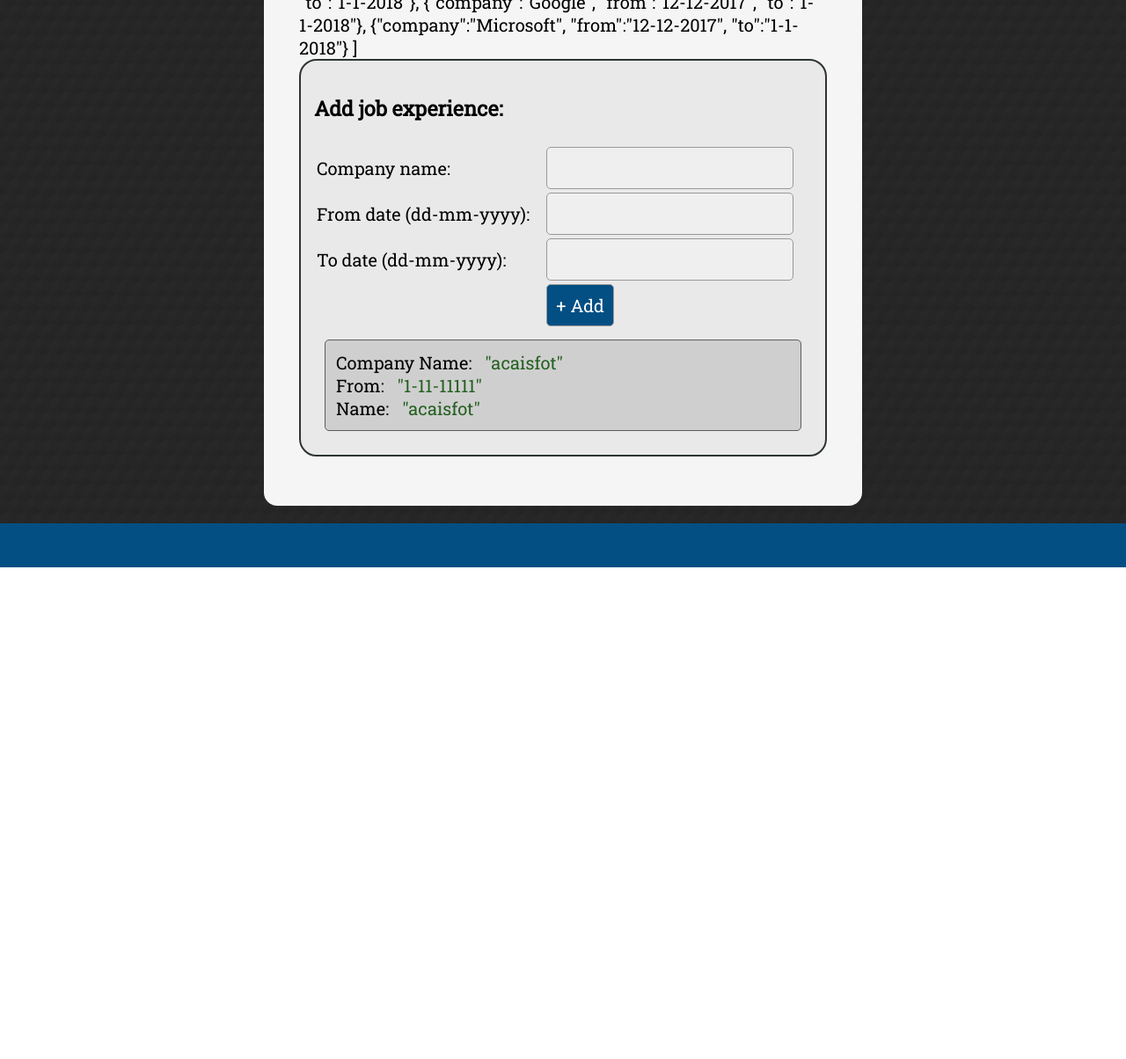
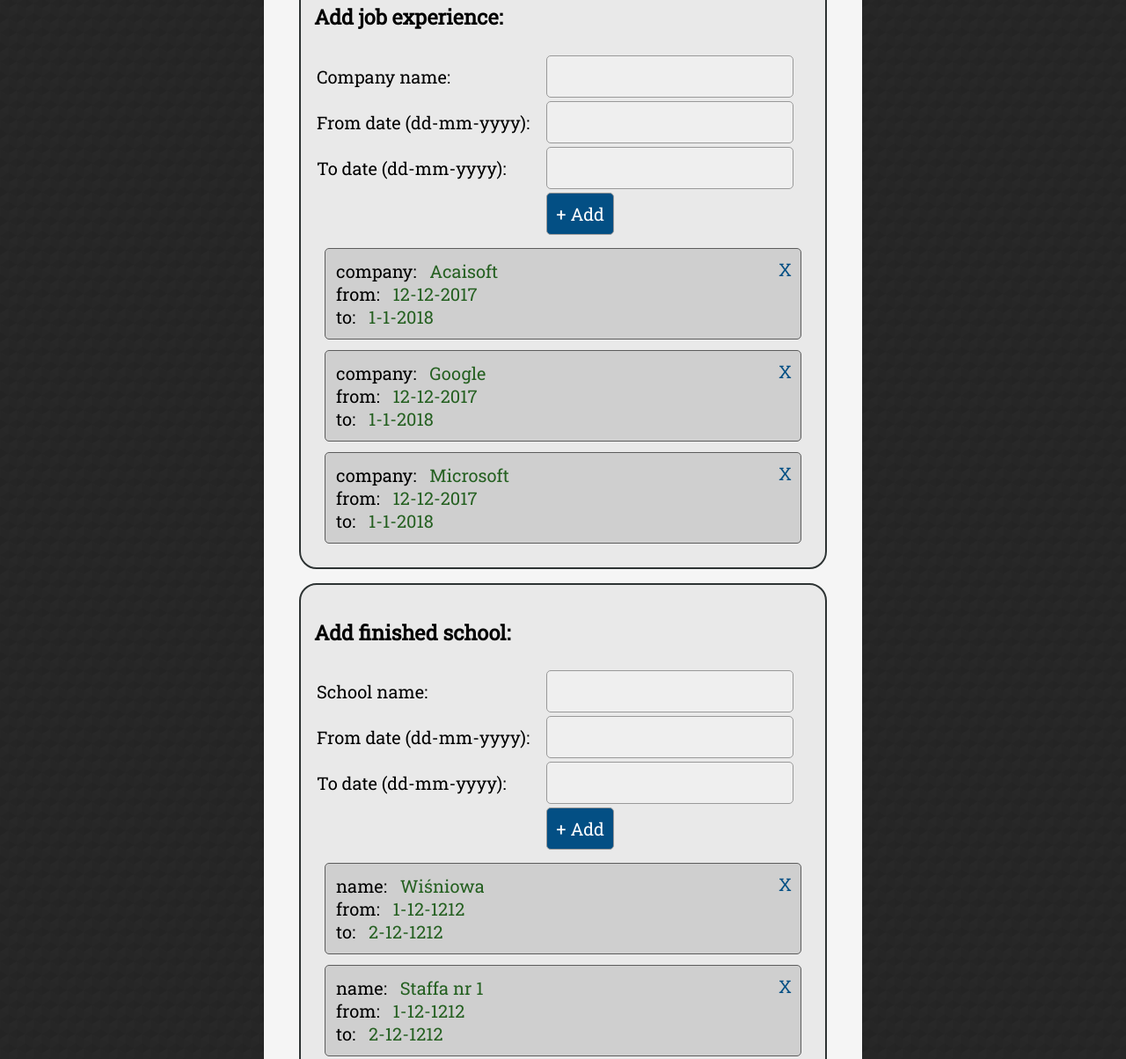
Before and after one commit to Angael/CV-Project, a plain HTML site: page profileEdit.html in a window 1280 px wide. Shown: the part 1459-2663 px from the top of the page at 88% size. Before the commit the page ends 2104 px from the top, so only its background shows below. Drawn offline with nearby package versions, Linux system fonts and the light colour scheme.

Commit message:
with bug in updateobjectsinarray or smth

```diff
--- a/profileEdit.html
+++ b/profileEdit.html
@@ -12,7 +12,7 @@
 <div class="header"><img style="display:block; transform:translate(5px, 5px); width:60px; height:60px;  border-radius:40px;" src="img/lo.jpg"/></div>
 	<div class="centered">
 		<h2>Edit Your Profile</h2>
-		<form action>
+
 		<div id="profile-container" class="tile" >
 		<div class="section"><form>
 		<table><tr><h3>Edit your name:</h3></tr>
@@ -43,25 +43,61 @@
 			<tr><td></td><td><input type="button" value="Save"></td></tr>
 		</table></form>
 		</div>
-			"jobexperience": [
-			{"company":"Acaisoft", "from":"12-12-2017", "to":"1-1-2018"},
-			{"company":"Google", "from":"12-12-2017", "to":"1-1-2018"},
-			{"company":"Microsoft", "from":"12-12-2017", "to":"1-1-2018"}
-			]<div class="section"><form>
+
+		<div class="section"><form id="jobexperienceform">
 			<table><tr><h3>Add job experience:</h3></tr>
-				<tr><td>Company name: </td><td><input id="companyName"/><br></td></tr>
-				<tr><td>From date (dd-mm-yyyy):</td><td><input id="companyFrom"/><br></td></tr>
-				<tr><td>To date (dd-mm-yyyy): </td><td><input id="companyTo"/><br></td></tr>
-				<tr><td></td><td><input type="button" value="+ Add"></td></tr>
+				<tr><td>Company name: </td><td><input name="company" id="companyName"/><br></td></tr>
+				<tr><td>From date (dd-mm-yyyy):</td><td><input name="from" id="companyFrom"/><br></td></tr>
+				<tr><td>To date (dd-mm-yyyy): </td><td><input name="to" id="companyTo"/><br></td></tr>
+				<tr><td></td><td><input type="button" onclick="addObjectToArray('jobexperienceform',jsonProfile.jobexperience, 'jobexperiencelist')" value="+ Add"></td></tr>
 			</table></form>
-			<div id="jobexperiencelist">
-				<div class="objectInArray">
-					<div class="line"><span class="key"> Company Name:</span><span class="value">"acaisfot"</span></div>
-					<div class="line"><span class="key">From:</span><span class="value">"1-11-11111"</span></div>
-					<div class="line"><span class="key">Name:</span><span class="value">"acaisfot"</span></div>
-				</div>
+			<div id="jobexperiencelist" data-json="jobexperience"></div>
 		</div>
 
+			<div class="section"><form id="schoolsform">
+				<table><tr><h3>Add finished school:</h3></tr>
+					<tr><td>School name: </td><td><input name="name" id="schoolName"/><br></td></tr>
+					<tr><td>From date (dd-mm-yyyy):</td><td><input name="from" id="schoolFrom"/><br></td></tr>
+					<tr><td>To date (dd-mm-yyyy): </td><td><input name="to" id="schoolTo"/><br></td></tr>
+					<tr><td></td><td><input type="button" onclick="addObjectToArray('schoolsform',jsonProfile.schools, 'schoolslist')" value="+ Add"></td></tr>
+				</table></form>
+				<div id="schoolslist" data-json="schools"></div>
+			</div>
+
+			<!--<div class="section"><form id="jobexperienceform">-->
+				<!--<table><tr><h3>Add job experience:</h3></tr>-->
+					<!--<tr><td>Company name: </td><td><input name="company" id="companyName"/><br></td></tr>-->
+					<!--<tr><td>From date (dd-mm-yyyy):</td><td><input name="from" id="companyFrom"/><br></td></tr>-->
+					<!--<tr><td>To date (dd-mm-yyyy): </td><td><input name="to" id="companyTo"/><br></td></tr>-->
+					<!--<tr><td></td><td><input type="button" onclick="addObjectToArray('jobexperienceform',jsonProfile.jobexperience, 'jobexperiencelist')" value="+ Add"></td></tr>-->
+				<!--</table></form>-->
+				<!--<div id="jobexperiencelist" data-json="jobexperience"></div>-->
+			<!--</div>-->
+		<!--
+		<div class="section"><form>
+		<table>
+			<tr><td>First Name: </td><td><input id="name"/><br></td></tr>
+			<tr><td>Second Name: </td><td><input id="name2"/><br></td></tr>
+			<tr><td></td><td><input type="submit"></td></tr>
+		</table></form>
+		</div>
+			<tr><td>Age: </td><td><input id="age"/><br></td></tr>
+			<tr><td>Tel: </td><td><input id="tel"/><br></td></tr>
+			<tr><td>Address: </td><td><input id="address"/><br></td></tr>
+			<tr><td>Job Experience: </td><td><input id="jobexperience"/><br></td></tr>
+			<tr><td>Schools: </td><td><input id="schools"/><br></td></tr>
+			<tr><td>Skills: </td><td><input id="skills"/><br></td></tr>
+			<tr><td>Intrests: </td><td><input id="intrests"/><br></td></tr>
+			<tr><td>Languages: </td><td><input id="languages" disabled/><br></td></tr>
+			<tr><input id="saveBtn" type="button" value="Save"/></td></tr>
+		</table>-->
+		</div>
+
+		</form>
+	</div>
+
+	<div class="footer"></div>
+</body>
 <script>
     //TODO: Group this code with other code, For now it is here for clarity purposes
     //List capability script
@@ -79,9 +115,18 @@
         "address2": "Warsaw 02-540",
         "country":"Poland",
         "jobexperience": [
-                        {"company":"Acaisoft", "from":"12-12-2017", "to":"1-1-2018"},
-                        {"company":"Google", "from":"12-12-2017", "to":"1-1-2018"},
-                        {"company":"Microsoft", "from":"12-12-2017", "to":"1-1-2018"}
+            {"company":"Acaisoft",
+                "from":"12-12-2017",
+                "to":"1-1-2018"
+            },
+            {"company":"Google",
+                "from":"12-12-2017",
+                "to":"1-1-2018"
+            },
+            {"company":"Microsoft",
+                "from":"12-12-2017",
+                "to":"1-1-2018"
+            }
         ],
         "schools": [
             {"name":"Wiśniowa",
@@ -153,73 +198,51 @@
             }]
     };
 
-				function addObjectInArray(){
+    function addObjectToArray(form, category, listToAppend){
+        var fields = {};
+        $("#"+form).find("input:not([type=button])").each(function() {
+            fields[this.name] = $(this).val();
+        });
+        category.unshift(fields);
+        updateObjectsInArray(category, listToAppend);
+    }
+    function updateObjectsInArray(category, listToAppend){
         //iterate different objects in array of f.e jobexperience
+        var obj;
         var line;
         var key;
         var value;
-				    for(var i = 0, len = jsonProfile.jobexperience.length ; i < len ; i++){
+        $("#"+listToAppend).empty();
+        for(var i = 0 ; i < category.length ; i++){
+            console.log(i);
             //iterate keys in object (f.e. company, from, to)
-                        for(var j = 0, len = Object.keys( jsonProfile.jobexperience[i] ).length ; j < len ; j++){
-							//console.log(Object.keys(jsonProfile.jobexperience[i])[j]);
+            obj = $("<div>").addClass("objectInArray");
+            for(var j = 0 ; j < Object.keys( category[i] ).length ; j++){
+                //console.log(Object.keys(category[i])[j]);
                 line = $("<div>").addClass("line");
-							key = $("<span>").addClass("key");
-                            value = $("<span>").addClass("value");
-
+                key = $("<span>").addClass("key").text( Object.keys(category[i])[j] +": ");
+                value = $("<span>").addClass("value").text( category[i][Object.keys(category[i])[j]]);
+                line.append(key, value).appendTo(obj);	//
+            }
+            //append the X button
+            obj.append($("<div>").addClass("delete").text("X"));
+            obj.appendTo("#"+listToAppend);
         }
 
+        $('.delete').on('click', function(){
+            //console.log( $('.objectInArray').index($(this).parent()) );
+			console.log(this);
+            jsonProfile[$(this).parents("[data-json]").data("json")].splice($(this).parents(".objectInArray").index($(this).parent()), 1);
+            $(this).parent().remove();
+        });
     }
-					var divTemplate = "<div class='objectInArray'>{1}</div>";
-				    $("#jobexperiencelist").append("<div>");
-				}
-                addObjectInArray();
-
-			</script>
-
-		</div>
-		<!--
-		<div class="section"><form>
-		<table>
-			<tr><td>First Name: </td><td><input id="name"/><br></td></tr>
-			<tr><td>Second Name: </td><td><input id="name2"/><br></td></tr>
-			<tr><td></td><td><input type="submit"></td></tr>
-		</table></form>
-		</div>
-			<tr><td>Age: </td><td><input id="age"/><br></td></tr>
-			<tr><td>Tel: </td><td><input id="tel"/><br></td></tr>
-			<tr><td>Address: </td><td><input id="address"/><br></td></tr>
-			<tr><td>Job Experience: </td><td><input id="jobexperience"/><br></td></tr>
-			<tr><td>Schools: </td><td><input id="schools"/><br></td></tr>
-			<tr><td>Skills: </td><td><input id="skills"/><br></td></tr>
-			<tr><td>Intrests: </td><td><input id="intrests"/><br></td></tr>
-			<tr><td>Languages: </td><td><input id="languages" disabled/><br></td></tr>
-			<tr><input id="saveBtn" type="button" value="Save"/></td></tr>
-		</table>-->
-		</div>
-
-		</form>
-	</div>
-
-	<div class="footer"></div>
-</body>
-<script>
+    //usage of function:
+    updateObjectsInArray(jsonProfile.jobexperience, "jobexperiencelist");
+    updateObjectsInArray(jsonProfile.schools, "schoolslist");
 
 
 
-	function updateProfile( json){
-        $("#name").text(json.name);
-        $("#name2").text(json.name2);
-        $("#age").text(json.age);
-        $("#tel").text(json.tel);
-        $("#address").text(json.address);
-        $("#jobexperience").text(json.jobexperience);
-        $("#schools").text(json.schools);
-        $("#skills").text(json.skills);
-        $("#intrests").text(json.intrests);
-        json.languages.forEach(function (value) {
-            $("#languages").append( value['language'] + " with proficiency: " +value["proficiency"] + "<br>" );
-        });
-	}
+
 	$("#saveBtn").on("click", function(){
 		jsonProfile.name = $("#name").val();
         jsonProfile.name2 = $("#name2").val();
@@ -234,6 +257,6 @@
 
 	});
 
-    updateProfile(jsonProfile);
+    //updateProfile(jsonProfile);
 </script>
 </html>
--- a/style.css
+++ b/style.css
@@ -203,6 +203,7 @@
 	margin:12px;
 	border:solid 1px rgb(92, 92, 92);
 	border-radius:5px;
+	position:relative;
 }
 
 .objectInArray .line{
@@ -236,3 +237,19 @@
 	text-align: left;
 	color: rgb(37, 96, 33);
  }
+.objectInArray .delete{
+	 position:absolute;
+	 right:10px;
+	 top:10px;
+	 color:#034f84;
+	cursor:pointer;
+	-webkit-transition: 0.1s;
+	-moz-transition: 0.1s;
+	-ms-transition: 0.1s;
+	-o-transition: 0.1s;
+	transition: 0.1s;
+ }
+.objectInArray .delete:hover{
+	position:absolute;
+	transform: scale(1.3);
+}
```
Lines whose indentation alone changed are shown as unchanged.
